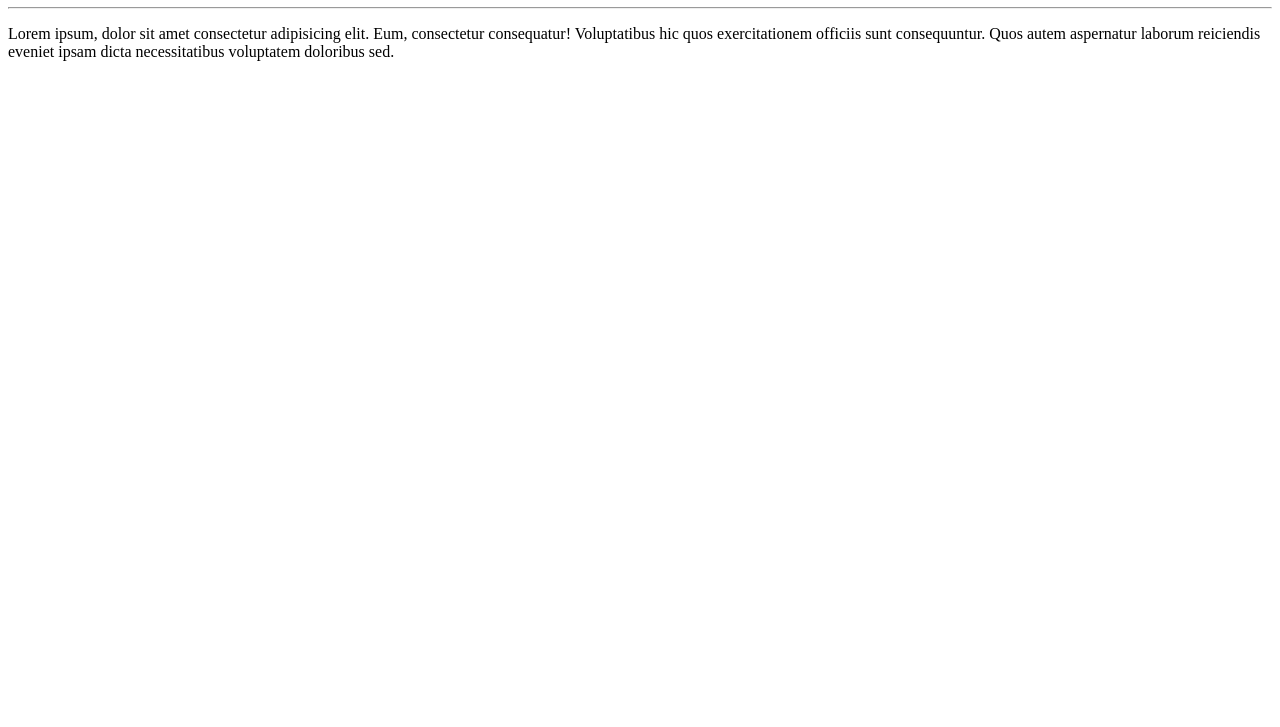
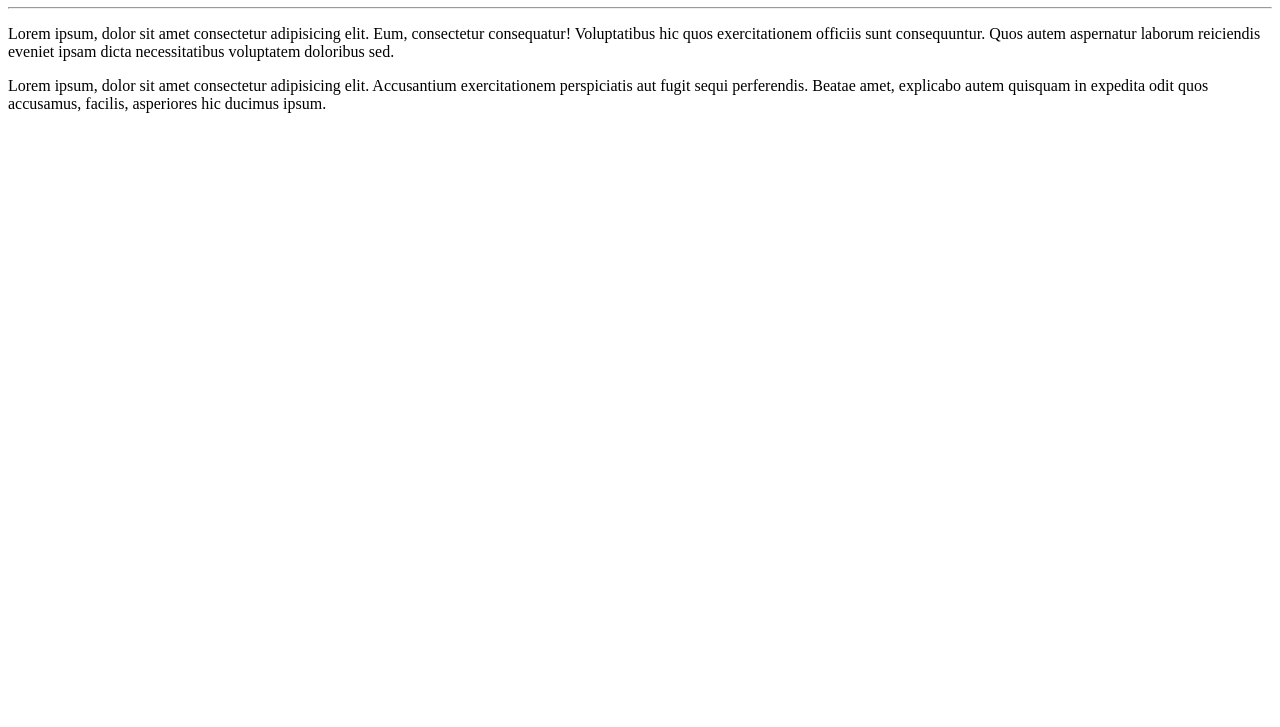
Before and after one commit to CelmarPA/Ola-Mundo, a plain HTML site: page site-exemplo/index.html in a window 1280 px wide. Shown: the part 73-800 px from the top of the page. Drawn offline with Linux system fonts and the light colour scheme.

Commit message:
Adicionei um paragráfo

```diff
--- a/site-exemplo/index.html
+++ b/site-exemplo/index.html
@@ -9,5 +9,6 @@
     <h1>Olá, Mundo!</h1>
     <hr>
     <p>Lorem ipsum, dolor sit amet consectetur adipisicing elit. Eum, consectetur consequatur! Voluptatibus hic quos exercitationem officiis sunt consequuntur. Quos autem aspernatur laborum reiciendis eveniet ipsam dicta necessitatibus voluptatem doloribus sed.</p>
+    <p>Lorem ipsum, dolor sit amet consectetur adipisicing elit. Accusantium exercitationem perspiciatis aut fugit sequi perferendis. Beatae amet, explicabo autem quisquam in expedita odit quos accusamus, facilis, asperiores hic ducimus ipsum.</p>
 </body>
 </html>
```
